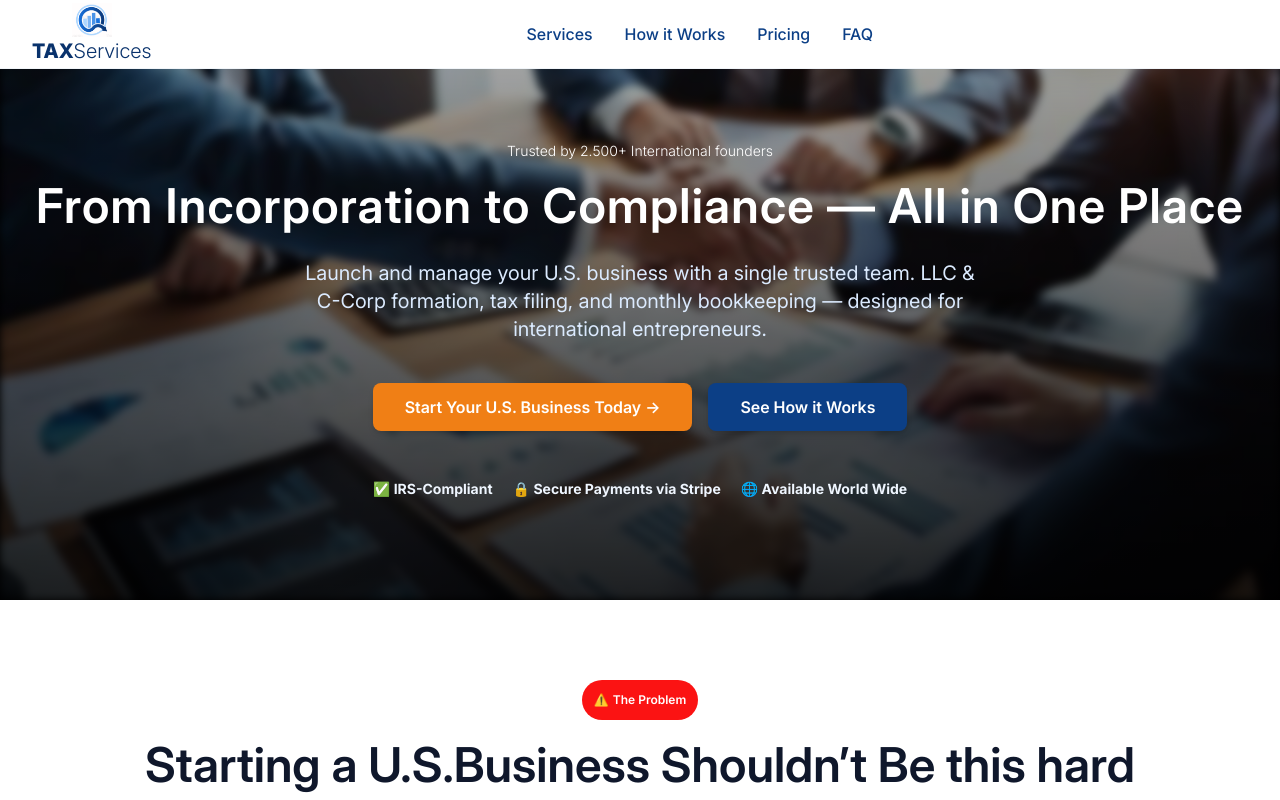
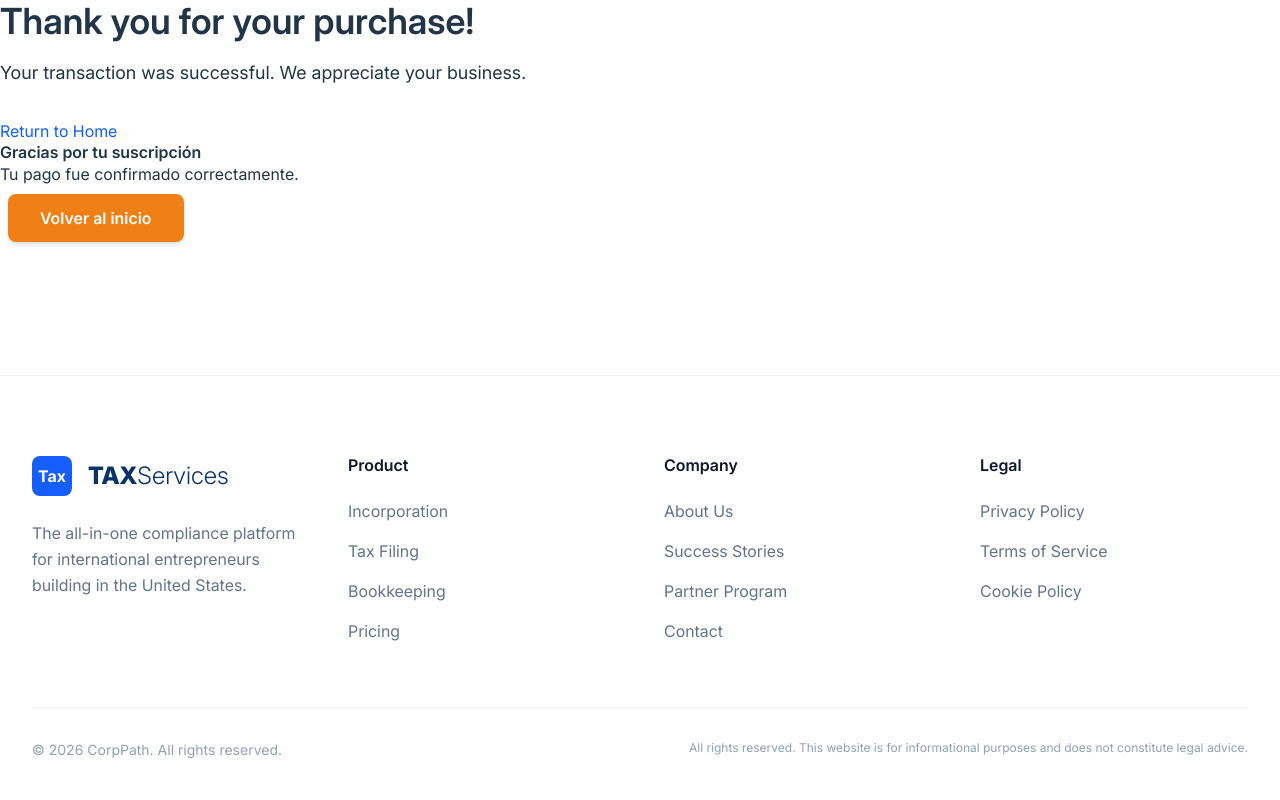
Before and after one commit to No-Country-simulation/NC-S02-26-Equipo-01-Web-App-Development, a React (Vite) app in the folder frontend/: page /checkout/success in a window 1280 px wide. Before the commit this address led to /. Shown: the top 800 px of the page. Built offline with nearby package versions, Linux system fonts and the light colour scheme.

Commit message:
feat: add success and cancel pages with router integration

```diff
--- a/frontend/src/components/layout/SectionContainer.tsx
+++ b/frontend/src/components/layout/SectionContainer.tsx
@@ -8,7 +8,7 @@ interface SectionProps {
     text: string;
     icon?: React.ReactNode;
   };
-  title: string;
+  title?: string;
   description?: string;
   children?: ReactNode;
   className?: string;
--- /dev/null
+++ b/frontend/src/pages/checkout/CancelPage.tsx
@@ -0,0 +1,20 @@
+import { useNavigate } from "react-router";
+import SectionContainer from "@/components/layout/SectionContainer";
+import Button from "@/components/common/Button";
+
+const CancelPage = () => {
+  const navigate = useNavigate();
+
+  return (
+    <SectionContainer>
+      <h1>El pago fue cancelado</h1>
+      <p>No se completó la transacción.</p>
+
+      <Button onClick={() => navigate("/")}>
+        Intentar nuevamente
+      </Button>
+    </SectionContainer>
+  );
+};
+
+export default CancelPage;
--- /dev/null
+++ b/frontend/src/pages/checkout/SuccessPage.tsx
@@ -0,0 +1,24 @@
+import Button from "@/components/common/Button";
+import { useNavigate } from "react-router";
+
+const SuccessPage = () => {
+  const navigate = useNavigate();
+
+  return (
+    <div className="success-page">
+      <h1 className="text-4xl font-bold mb-4">Thank you for your purchase!</h1>
+      <p className="text-lg mb-8">
+        Your transaction was successful. We appreciate your business.
+      </p>
+      <a href="/" className="text-blue-600 hover:underline">
+        Return to Home
+      </a>
+
+      <h1>Gracias por tu suscripción</h1>
+      <p>Tu pago fue confirmado correctamente.</p>
+      <Button onClick={() => navigate("/")}>Volver al inicio</Button>
+    </div>
+  );
+};
+
+export default SuccessPage;
--- a/frontend/src/router/AppRouter.tsx
+++ b/frontend/src/router/AppRouter.tsx
@@ -1,6 +1,8 @@
 import { BrowserRouter, Routes, Route, Navigate } from "react-router";
 import RootLayout from "@components/layout/RootLayout";
 import HomePage from "@/pages/HomePage";
+import CancelPage from "@/pages/checkout/CancelPage";
+import SuccessPage from "@/pages/checkout/SuccessPage";
 
 function AppRouter() {
   return (
@@ -9,6 +11,8 @@ function AppRouter() {
         <Route element={<RootLayout />}>
           <Route path="/" element={<HomePage />} />
           <Route path="*" element={<Navigate to="/" replace />} />
+          <Route path="/checkout/success" element={<SuccessPage />} />
+          <Route path="/checkout/cancel" element={<CancelPage />} />
         </Route>
       </Routes>
     </BrowserRouter>
--- a/frontend/src/types/index.ts
+++ b/frontend/src/types/index.ts
@@ -31,3 +31,5 @@ export interface FAQItemProps {
   question: string;
   answer: string;
 }
+
+export type PaymentStatus = "loading" | "confirmed" | "error";
```
